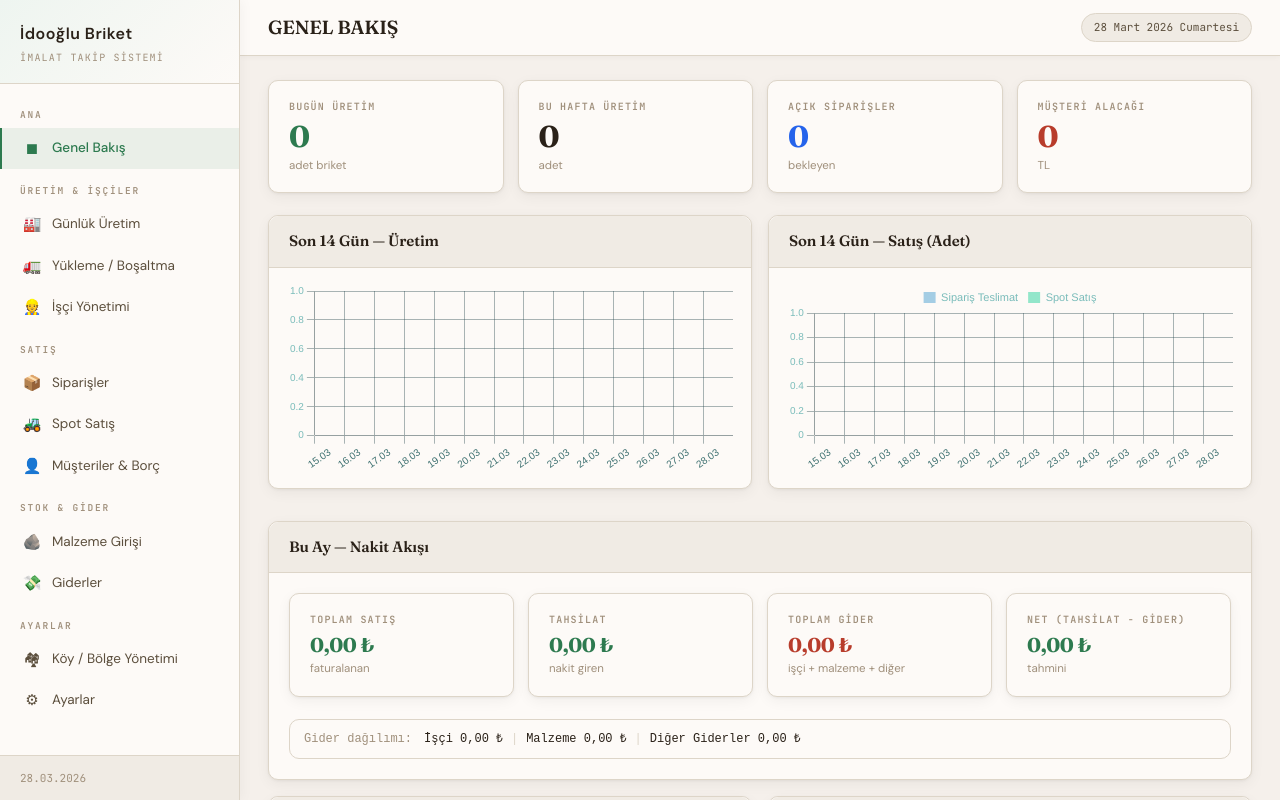
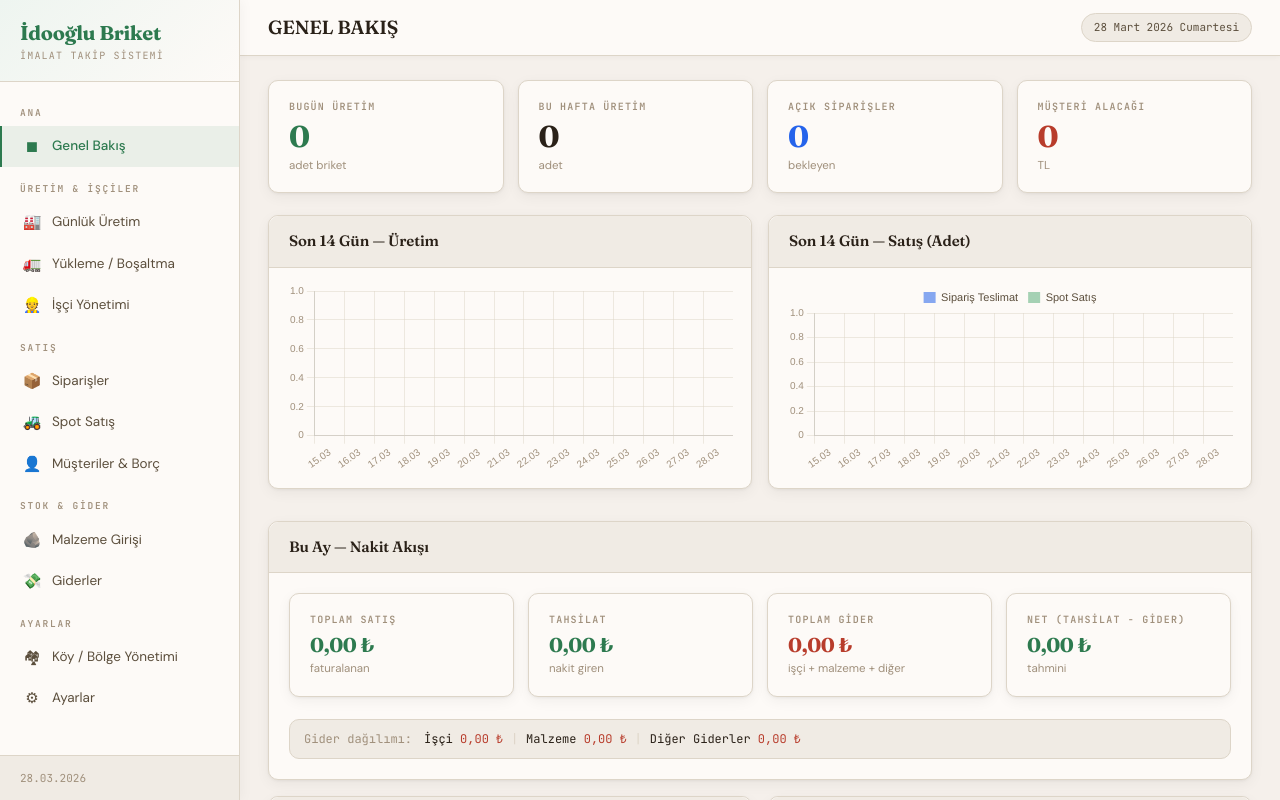
Before and after one commit to psikolojikdanisman/briketyonetim, a Next.js app: page / in a window 1280 px wide. Shown: the top 800 px of the page. Built offline with nearby package versions, Linux system fonts and the light colour scheme.

Commit message:
up 16.13

```diff
--- a/src/app/globals.css
+++ b/src/app/globals.css
@@ -1,18 +1,18 @@
-@import url('https://fonts.googleapis.com/css2?family=Fraunces:ital,opsz,wght@0,9..144,400;0,9..144,600;0,9..144,700;1,9..144,400&family=DM+Sans:wght@300;400;500;600&family=JetBrains+Mono:wght@400;500;600&display=swap');
+@import url('https://fonts.googleapis.com/css2?family=Fraunces:ital,opsz,wght@0,9..144,400;0,9..144,600;0,9..144,700;1,9..144,400&family=DM+Sans:wght@300;400;500;600&family=JetBrains+Mono:wght@400;500;600&family=IBM+Plex+Mono:wght@400;500;600&family=Bebas+Neue&display=swap');
 @tailwind base;
 @tailwind components;
 @tailwind utilities;
 
 :root {
-  --bg:       #f5f0eb;        /* sıcak krem arka plan */
-  --surface:  #fdfaf7;        /* kartlar - krem beyaz */
-  --surface2: #f0ebe4;        /* panel header, input bg */
-  --border:   #ddd5c8;        /* sıcak bej border */
+  --bg:       #f5f0eb;
+  --surface:  #fdfaf7;
+  --surface2: #f0ebe4;
+  --border:   #ddd5c8;
   --accent:   #2d7a4f;
   --accent2:  #3aa063;
-  --text:     #2a2118;        /* sıcak koyu kahve */
-  --text2:    #5c4f3d;        /* orta kahve */
-  --text3:    #a0907c;        /* soluk bej */
+  --text:     #2a2118;
+  --text2:    #5c4f3d;
+  --text3:    #a0907c;
   --green:    #2d7a4f;
   --red:      #b83c2b;
   --blue:     #2563eb;
@@ -21,6 +21,12 @@
   --sidebar-w: 240px;
   --shadow-card: 0 1px 3px rgba(0,0,0,0.05), 0 4px 14px rgba(0,0,0,0.05);
   --shadow-soft: 0 2px 8px rgba(45,122,79,0.10);
+
+  /* ── Alias değişkenler: birçok sayfada kullanılan eksik isimler ── */
+  --primary:  #2d7a4f;   /* var(--primary) → accent ile aynı      */
+  --danger:   #b83c2b;   /* var(--danger)  → red ile aynı         */
+  --success:  #2d7a4f;   /* var(--success) → green ile aynı       */
+  --warning:  #d97706;   /* var(--warning) → amber ile aynı       */
 }
 
 * { box-sizing: border-box; margin: 0; padding: 0; }
@@ -372,6 +378,7 @@ textarea { resize: vertical; min-height: 60px; }
 .btn-sm { padding: 5px 12px; font-size: 12px; }
 
 .btn-primary:active, .btn-secondary:active { transform: translateY(0); }
+.btn:disabled { opacity: 0.45; cursor: not-allowed; pointer-events: none; }
 
 /* ─── TABLE ─── */
 .table-wrap { overflow-x: auto; }
@@ -499,23 +506,43 @@ tr:hover td { background: rgba(45,122,79,0.04); color: var(--text); }
 /* ─── TOAST ─── */
 .toast {
   position: fixed;
-  bottom: 24px; right: 24px;
+  bottom: 24px;
+  right: 24px;
   background: var(--surface);
-  border: 1.5px solid var(--green);
   border-radius: var(--radius);
   padding: 12px 20px;
   color: var(--text);
   font-size: 13.5px;
   z-index: 9999;
-  display: none;
   box-shadow: 0 4px 20px rgba(0,0,0,0.10);
-  animation: slideIn .2s ease;
   font-weight: 500;
+  display: flex;
+  align-items: center;
+  gap: 10px;
+  min-width: 220px;
+  pointer-events: none;
 }
 
-@keyframes slideIn {
-  from { transform: translateY(10px); opacity: 0; }
-  to   { transform: translateY(0);    opacity: 1; }
+.toast--success { border: 1.5px solid var(--green); }
+.toast--error   { border: 1.5px solid var(--red); }
+
+.toast-icon {
+  font-size: 15px;
+  flex-shrink: 0;
+}
+.toast--success .toast-icon { color: var(--green); }
+.toast--error   .toast-icon { color: var(--red); }
+
+.toast--in  { animation: toastIn  0.22s ease forwards; }
+.toast--out { animation: toastOut 0.22s ease forwards; }
+
+@keyframes toastIn {
+  from { opacity: 0; transform: translateY(12px); }
+  to   { opacity: 1; transform: translateY(0); }
+}
+@keyframes toastOut {
+  from { opacity: 1; transform: translateY(0); }
+  to   { opacity: 0; transform: translateY(12px); }
 }
 
 /* ─── MISC ─── */
--- a/src/components/Sidebar.tsx
+++ b/src/components/Sidebar.tsx
@@ -1,4 +1,5 @@
 'use client';
+import { useMemo } from 'react';
 import type { PageKey } from '@/types';
 
 interface SidebarProps {
@@ -47,8 +48,16 @@ const NAV_ITEMS: {
 ];
 
 export default function Sidebar({ activePage, onNavigate }: SidebarProps) {
-  const now = new Date();
-  const dateStr = now.toLocaleDateString('tr-TR', { day: '2-digit', month: '2-digit', year: 'numeric' });
+  // Sadece component mount'ta hesaplanır, her render'da yeniden çalışmaz
+  const dateStr = useMemo(
+    () =>
+      new Date().toLocaleDateString('tr-TR', {
+        day: '2-digit',
+        month: '2-digit',
+        year: 'numeric',
+      }),
+    []
+  );
 
   // isci-detay sayfasındayken isciler nav-item'ı aktif göster
   const effectivePage = activePage === 'isci-detay' ? 'isciler' : activePage;
@@ -57,7 +66,7 @@ export default function Sidebar({ activePage, onNavigate }: SidebarProps) {
     <aside className="sidebar">
       {/* Başlık */}
       <div className="logo">
-        <div style={{ fontWeight: 700, fontSize: 16, letterSpacing: 0.5 }}>İdooğlu Briket</div>
+        <div className="logo-title">İdooğlu Briket</div>
         <div className="logo-sub">İmalat Takip Sistemi</div>
       </div>
 
@@ -68,16 +77,23 @@ export default function Sidebar({ activePage, onNavigate }: SidebarProps) {
             {group.section && (
               <div className="nav-section">{group.section}</div>
             )}
-            {group.items?.map((item) => (
+            {group.items?.map((item) => {
+              const isActive = effectivePage === item.key;
+              return (
                 <div
                   key={item.key}
-                className={`nav-item${effectivePage === item.key ? ' active' : ''}`}
+                  className={`nav-item${isActive ? ' active' : ''}`}
                   onClick={() => onNavigate(item.key)}
+                  onKeyDown={(e) => e.key === 'Enter' && onNavigate(item.key)}
+                  role="button"
+                  tabIndex={0}
+                  aria-current={isActive ? 'page' : undefined}
                 >
                   <span className="icon">{item.icon}</span>
                   {item.label}
                 </div>
-            ))}
+              );
+            })}
           </div>
         ))}
       </nav>
--- a/src/components/Toast.tsx
+++ b/src/components/Toast.tsx
@@ -1,5 +1,5 @@
 'use client';
-import { useEffect, useRef } from 'react';
+import { useEffect, useRef, useState } from 'react';
 
 export interface ToastState {
   message: string;
@@ -12,19 +12,38 @@ interface ToastProps {
 }
 
 export default function Toast({ state }: ToastProps) {
-  const style: React.CSSProperties = {
-    position: 'fixed',
-    bottom: 24,
-    right: 24,
-    background: 'var(--surface)',
-    border: `1px solid ${state.ok ? 'var(--green)' : 'var(--red)'}`,
-    borderRadius: 'var(--radius)',
-    padding: '11px 18px',
-    color: 'var(--text)',
-    fontSize: 13,
-    zIndex: 9999,
-    display: state.visible ? 'block' : 'none',
-    boxShadow: '0 4px 20px rgba(0,0,0,.3)',
-  };
-  return <div style={style}>{state.message}</div>;
+  const [rendered, setRendered] = useState(false);
+  const timerRef = useRef<ReturnType<typeof setTimeout> | null>(null);
+
+  useEffect(() => {
+    if (timerRef.current) clearTimeout(timerRef.current);
+
+    if (state.visible && state.message) {
+      setRendered(true);
+    } else {
+      // Çıkış animasyonu bittikten sonra DOM'dan kaldır
+      timerRef.current = setTimeout(() => setRendered(false), 250);
+    }
+
+    return () => {
+      if (timerRef.current) clearTimeout(timerRef.current);
+    };
+  }, [state.visible, state.message]);
+
+  if (!rendered) return null;
+
+  return (
+    <div
+      role="alert"
+      aria-live="polite"
+      className={[
+        'toast',
+        state.ok ? 'toast--success' : 'toast--error',
+        state.visible ? 'toast--in' : 'toast--out',
+      ].join(' ')}
+    >
+      <span className="toast-icon">{state.ok ? '✓' : '✕'}</span>
+      <span>{state.message}</span>
+    </div>
+  );
 }
--- a/src/components/pages/Dashboard.tsx
+++ b/src/components/pages/Dashboard.tsx
@@ -1,7 +1,7 @@
 'use client';
 import { useEffect, useRef } from 'react';
 import type { AppData } from '@/types';
-import { tl, fd, buHafta, buAy, GIDER_LABEL } from '@/lib/storage';
+import { tl, fd, buHafta, buAy } from '@/lib/storage';
 
 interface DashboardProps {
   data: AppData;
@@ -90,7 +90,7 @@ export default function Dashboard({ data }: DashboardProps) {
 
   const toplamTedarikBorc = tedarikBorc.reduce((s, t) => s + t.kalan, 0);
 
-  // ── Bu gün teslimatlar ───────────────────────────────────────────────────
+  // ── Bugün teslimatlar ────────────────────────────────────────────────────
   const bugunTeslimatlar = data.teslimatlar
     .filter(t => t.tarih === today)
     .slice(0, 5);
@@ -103,7 +103,9 @@ export default function Dashboard({ data }: DashboardProps) {
       const sT = data.spotSatislar.filter(x => x.musteriId === m.id).reduce((a, x) => a + (x.tutar - x.tahsil), 0);
       const soT = data.spotOdemeler.filter(o => o.musteriId === m.id).reduce((a, o) => a + o.tutar, 0);
       const alacak = Math.max(0, tT + sT - oT - soT);
-      const sonIslem = [...data.teslimatlar].filter(t => t.musteriId === m.id).sort((a, b) => b.tarih.localeCompare(a.tarih))[0];
+      const sonIslem = [...data.teslimatlar]
+        .filter(t => t.musteriId === m.id)
+        .sort((a, b) => b.tarih.localeCompare(a.tarih))[0];
       return { m, alacak, sonIslem };
     })
     .filter(x => x.alacak > 0)
@@ -143,28 +145,50 @@ export default function Dashboard({ data }: DashboardProps) {
     return p[2] + '.' + p[1];
   }
 
+  // Grafik renkleri — uygulamanın CSS değişkenleriyle uyumlu
+  const C_GREEN       = 'rgba(45,122,79,0.70)';
+  const C_GREEN_B     = '#2d7a4f';
+  const C_GREEN_LIGHT = 'rgba(58,160,99,0.45)';
+  const C_AMBER       = 'rgba(217,119,6,0.65)';
+  const C_BLUE        = 'rgba(37,99,235,0.55)';
+  const C_BLUE_B      = '#2563eb';
+  const C_RED         = 'rgba(184,60,43,0.55)';
+  const C_PURPLE      = 'rgba(139,92,246,0.55)';
+  const C_SLATE       = 'rgba(148,163,184,0.55)';
+
+  // Tooltip ve eksen renkleri — uygulamanın sıcak paletinden
+  const tooltipStyle = {
+    backgroundColor: '#2a2118',   // --text
+    titleColor:      '#fdfaf7',   // --surface
+    bodyColor:       '#a0907c',   // --text3
+    borderColor:     '#ddd5c8',   // --border
+    borderWidth:     1,
+  };
+
+  const axisStyle = {
+    grid:  { color: 'rgba(221,213,200,0.5)' },   // --border hafif
+    ticks: { color: '#a0907c', font: { size: 10 } }, // --text3
+  };
+
   const chartDefaults = {
     responsive: true,
     maintainAspectRatio: false,
     plugins: {
       legend: { display: false },
-      tooltip: {
-        backgroundColor: '#1e3235',
-        titleColor: '#d0f0ee',
-        bodyColor: '#7abcba',
-        borderColor: '#2a4a4e',
-        borderWidth: 1,
-      },
+      tooltip: tooltipStyle,
     },
     scales: {
-      x: { grid: { color: 'rgba(42,74,78,.4)' }, ticks: { color: '#3d7070', font: { size: 10 } } },
-      y: { grid: { color: 'rgba(42,74,78,.4)' }, ticks: { color: '#7abcba', font: { size: 10 } }, beginAtZero: true },
+      x: { grid: axisStyle.grid, ticks: axisStyle.ticks },
+      y: { grid: axisStyle.grid, ticks: axisStyle.ticks, beginAtZero: true },
     },
   };
 
   function drawCharts() {
-    const Chart = (window as Record<string, unknown>).Chart as { new(ctx: HTMLCanvasElement, config: unknown): unknown };
+    const Chart = (window as Record<string, unknown>).Chart as {
+      new(ctx: HTMLCanvasElement, config: unknown): unknown;
+    };
     if (!Chart) return;
+
     Object.values(chartsRef.current).forEach((c: unknown) => {
       if (c && typeof (c as { destroy: () => void }).destroy === 'function')
         (c as { destroy: () => void }).destroy();
@@ -180,9 +204,11 @@ export default function Dashboard({ data }: DashboardProps) {
           labels: gunler.map(dKisa),
           datasets: [{
             label: 'Üretim (adet)',
-            data: gunler.map(g => data.uretimler.filter(u => u.tarih === g).reduce((s, u) => s + u.miktar, 0)),
-            backgroundColor: 'rgba(46,196,182,.55)',
-            borderColor: '#2ec4b6',
+            data: gunler.map(g =>
+              data.uretimler.filter(u => u.tarih === g).reduce((s, u) => s + u.miktar, 0)
+            ),
+            backgroundColor: C_GREEN,
+            borderColor: C_GREEN_B,
             borderWidth: 0,
             borderRadius: 4,
           }],
@@ -200,14 +226,18 @@ export default function Dashboard({ data }: DashboardProps) {
           datasets: [
             {
               label: 'Sipariş Teslimat',
-              data: gunler.map(g => data.teslimatlar.filter(t => t.tarih === g).reduce((s, t) => s + t.adet, 0)),
-              backgroundColor: 'rgba(106,176,216,.6)',
+              data: gunler.map(g =>
+                data.teslimatlar.filter(t => t.tarih === g).reduce((s, t) => s + t.adet, 0)
+              ),
+              backgroundColor: C_BLUE,
               borderRadius: 3,
             },
             {
               label: 'Spot Satış',
-              data: gunler.map(g => data.spotSatislar.filter(s => s.tarih === g).reduce((s, x) => s + x.adet, 0)),
-              backgroundColor: 'rgba(77,217,172,.6)',
+              data: gunler.map(g =>
+                data.spotSatislar.filter(s => s.tarih === g).reduce((s, x) => s + x.adet, 0)
+              ),
+              backgroundColor: C_GREEN_LIGHT,
               borderRadius: 3,
             },
           ],
@@ -215,8 +245,11 @@ export default function Dashboard({ data }: DashboardProps) {
         options: {
           ...chartDefaults,
           plugins: {
-            legend: { display: true, labels: { color: '#7abcba', font: { size: 11 }, boxWidth: 12 } },
-            tooltip: chartDefaults.plugins.tooltip,
+            legend: {
+              display: true,
+              labels: { color: '#5c4f3d', font: { size: 11 }, boxWidth: 12 }, // --text2
+            },
+            tooltip: tooltipStyle,
           },
         },
       });
@@ -228,7 +261,10 @@ export default function Dashboard({ data }: DashboardProps) {
       const now2 = new Date();
       const aylar = Array.from({ length: 6 }, (_, i) => {
         const d = new Date(now2.getFullYear(), now2.getMonth() - (5 - i), 1);
-        return { str: d.getFullYear() + '-' + String(d.getMonth() + 1).padStart(2, '0'), lbl: ayAd[d.getMonth()] };
+        return {
+          str: d.getFullYear() + '-' + String(d.getMonth() + 1).padStart(2, '0'),
+          lbl: ayAd[d.getMonth()],
+        };
       });
       chartsRef.current.c4 = new Chart(chart4Ref.current, {
         type: 'bar',
@@ -241,8 +277,8 @@ export default function Dashboard({ data }: DashboardProps) {
                 data.teslimatlar.filter(t => t.tarih.startsWith(a.str)).reduce((s, t) => s + t.tutar, 0) +
                 data.spotSatislar.filter(s => s.tarih.startsWith(a.str)).reduce((s, x) => s + x.tutar, 0)
               ),
-              backgroundColor: 'rgba(106,176,216,.5)',
-              borderColor: '#6ab0d8',
+              backgroundColor: C_BLUE,
+              borderColor: C_BLUE_B,
               borderWidth: 1,
               borderRadius: 4,
             },
@@ -254,8 +290,8 @@ export default function Dashboard({ data }: DashboardProps) {
                 data.spotSatislar.filter(s => s.tarih.startsWith(a.str)).reduce((s, x) => s + x.tahsil, 0) +
                 data.spotOdemeler.filter(o => o.tarih.startsWith(a.str)).reduce((s, o) => s + o.tutar, 0)
               ),
-              backgroundColor: 'rgba(77,217,172,.6)',
-              borderColor: '#4dd9ac',
+              backgroundColor: C_GREEN,
+              borderColor: C_GREEN_B,
               borderWidth: 1,
               borderRadius: 4,
             },
@@ -264,8 +300,11 @@ export default function Dashboard({ data }: DashboardProps) {
         options: {
           ...chartDefaults,
           plugins: {
-            legend: { display: true, labels: { color: '#7abcba', font: { size: 11 }, boxWidth: 12 } },
-            tooltip: chartDefaults.plugins.tooltip,
+            legend: {
+              display: true,
+              labels: { color: '#5c4f3d', font: { size: 11 }, boxWidth: 12 },
+            },
+            tooltip: tooltipStyle,
           },
         },
       });
@@ -289,7 +328,7 @@ export default function Dashboard({ data }: DashboardProps) {
           labels: katLabels,
           datasets: [{
             data: katData,
-            backgroundColor: ['#f6c90e','#2ec4b6','#4dd9ac','#6ab0d8','#a78bfa','#94a3b8'],
+            backgroundColor: [C_AMBER, C_GREEN, C_GREEN_LIGHT, C_BLUE, C_PURPLE, C_SLATE],
             borderWidth: 0,
           }],
         },
@@ -297,8 +336,12 @@ export default function Dashboard({ data }: DashboardProps) {
           responsive: true,
           maintainAspectRatio: false,
           plugins: {
-            legend: { display: true, position: 'right', labels: { color: '#7abcba', font: { size: 10 }, boxWidth: 10 } },
-            tooltip: chartDefaults.plugins.tooltip,
+            legend: {
+              display: true,
+              position: 'right',
+              labels: { color: '#5c4f3d', font: { size: 10 }, boxWidth: 10 },
+            },
+            tooltip: tooltipStyle,
           },
         },
       });
@@ -334,13 +377,17 @@ export default function Dashboard({ data }: DashboardProps) {
       {/* ── Grafikler: Üretim + Satış ── */}
       <div className="two-col" style={{ marginBottom: 16 }}>
         <div className="panel">
-          <div className="panel-header"><div className="panel-title">Son 14 Gün — Üretim</div></div>
+          <div className="panel-header">
+            <div className="panel-title">Son 14 Gün — Üretim</div>
+          </div>
           <div className="panel-body" style={{ padding: '14px 18px', height: 220 }}>
             <canvas ref={chart1Ref} />
           </div>
         </div>
         <div className="panel">
-          <div className="panel-header"><div className="panel-title">Son 14 Gün — Satış (Adet)</div></div>
+          <div className="panel-header">
+            <div className="panel-title">Son 14 Gün — Satış (Adet)</div>
+          </div>
           <div className="panel-body" style={{ padding: '14px 18px', height: 220 }}>
             <canvas ref={chart2Ref} />
           </div>
@@ -349,7 +396,9 @@ export default function Dashboard({ data }: DashboardProps) {
 
       {/* ── Bu Ay Nakit Akışı ── */}
       <div className="panel" style={{ marginBottom: 16 }}>
-        <div className="panel-header"><div className="panel-title">Bu Ay — Nakit Akışı</div></div>
+        <div className="panel-header">
+          <div className="panel-title">Bu Ay — Nakit Akışı</div>
+        </div>
         <div className="panel-body">
           <div className="stat-grid">
             <div className="stat-card">
@@ -369,23 +418,32 @@ export default function Dashboard({ data }: DashboardProps) {
             </div>
             <div className="stat-card">
               <div className="stat-label">Net (Tahsilat − Gider)</div>
-              <div className={`stat-value ${ayNetKar >= 0 ? 'c-green' : 'c-red'}`} style={{ fontSize: 20 }}>{tl(ayNetKar)}</div>
+              <div className={`stat-value ${ayNetKar >= 0 ? 'c-green' : 'c-red'}`} style={{ fontSize: 20 }}>
+                {tl(ayNetKar)}
+              </div>
               <div className="stat-sub">tahmini</div>
             </div>
           </div>
 
           {/* Gider detay satırı */}
           <div style={{
-            display: 'flex', gap: 8, flexWrap: 'wrap', marginTop: 12,
-            padding: '10px 14px', background: 'var(--surface)', borderRadius: 'var(--radius)',
-            border: '1px solid var(--border)', fontSize: 12, fontFamily: 'IBM Plex Mono, monospace',
+            display: 'flex',
+            gap: 8,
+            flexWrap: 'wrap',
+            marginTop: 12,
+            padding: '10px 14px',
+            background: 'var(--surface2)',
+            borderRadius: 'var(--radius)',
+            border: '1px solid var(--border)',
+            fontSize: 12,
+            fontFamily: 'JetBrains Mono, monospace',
           }}>
             <span style={{ color: 'var(--text3)', marginRight: 4 }}>Gider dağılımı:</span>
-            <span>İşçi <span style={{ color: 'var(--danger)' }}>{tl(ayIsciOdeme)}</span></span>
+            <span>İşçi <span style={{ color: 'var(--red)' }}>{tl(ayIsciOdeme)}</span></span>
             <span style={{ color: 'var(--border)' }}>|</span>
-            <span>Malzeme <span style={{ color: 'var(--danger)' }}>{tl(ayMalzemeGider)}</span></span>
+            <span>Malzeme <span style={{ color: 'var(--red)' }}>{tl(ayMalzemeGider)}</span></span>
             <span style={{ color: 'var(--border)' }}>|</span>
-            <span>Diğer Giderler <span style={{ color: 'var(--danger)' }}>{tl(ayDigerGider)}</span></span>
+            <span>Diğer Giderler <span style={{ color: 'var(--red)' }}>{tl(ayDigerGider)}</span></span>
           </div>
         </div>
       </div>
@@ -393,13 +451,17 @@ export default function Dashboard({ data }: DashboardProps) {
       {/* ── Tahsilat Grafiği + Gider Donut ── */}
       <div className="two-col" style={{ marginBottom: 16 }}>
         <div className="panel">
-          <div className="panel-header"><div className="panel-title">Aylık Tahsilat vs Satış</div></div>
+          <div className="panel-header">
+            <div className="panel-title">Aylık Tahsilat vs Satış</div>
+          </div>
           <div className="panel-body" style={{ padding: '14px 18px', height: 220 }}>
             <canvas ref={chart4Ref} />
           </div>
         </div>
         <div className="panel">
-          <div className="panel-header"><div className="panel-title">Bu Ay Gider Dağılımı</div></div>
+          <div className="panel-header">
+            <div className="panel-title">Bu Ay Gider Dağılımı</div>
+          </div>
           <div className="panel-body" style={{ padding: '14px 18px', height: 220 }}>
             <canvas ref={chart5Ref} />
           </div>
@@ -411,8 +473,8 @@ export default function Dashboard({ data }: DashboardProps) {
         <div className="panel">
           <div className="panel-header">
             <div className="panel-title">Bu Hafta İşçi Durumu</div>
-            <span style={{ fontSize: 11, color: 'var(--text3)', fontFamily: 'IBM Plex Mono, monospace' }}>
-              Toplam borç: <strong style={{ color: 'var(--danger)' }}>{tl(haftaIsciBorc)}</strong>
+            <span style={{ fontSize: 11, color: 'var(--text3)', fontFamily: 'JetBrains Mono, monospace' }}>
+              Toplam borç: <strong style={{ color: 'var(--red)' }}>{tl(haftaIsciBorc)}</strong>
             </span>
           </div>
           <div className="panel-body-0">
@@ -425,9 +487,15 @@ export default function Dashboard({ data }: DashboardProps) {
                   <tr><td colSpan={4} className="empty">İşçi yok</td></tr>
                 ) : data.isciler.map(i => {
                   const kazanc =
-                    data.uretimler.filter(u => u.tarih >= haftaBas && u.isciler.includes(i.id)).reduce((s, u) => s + u.kisiBasiUcret, 0) +
-                    data.yuklemeler.filter(y => y.tarih >= haftaBas && y.isciler.includes(i.id)).reduce((s, y) => s + y.kisiBasiUcret, 0);
-                  const odenen = data.avanslar.filter(a => a.isciId === i.id && a.tarih >= haftaBas).reduce((s, a) => s + a.tutar, 0);
+                    data.uretimler
+                      .filter(u => u.tarih >= haftaBas && u.isciler.includes(i.id))
+                      .reduce((s, u) => s + u.kisiBasiUcret, 0) +
+                    data.yuklemeler
+                      .filter(y => y.tarih >= haftaBas && y.isciler.includes(i.id))
+                      .reduce((s, y) => s + y.kisiBasiUcret, 0);
+                  const odenen = data.avanslar
+                    .filter(a => a.isciId === i.id && a.tarih >= haftaBas)
+                    .reduce((s, a) => s + a.tutar, 0);
                   const kalan = kazanc - odenen;
                   return (
                     <tr key={i.id}>
@@ -446,8 +514,8 @@ export default function Dashboard({ data }: DashboardProps) {
         <div className="panel">
           <div className="panel-header">
             <div className="panel-title">Tedarikçi Borç Durumu</div>
-            <span style={{ fontSize: 11, color: 'var(--text3)', fontFamily: 'IBM Plex Mono, monospace' }}>
-              Toplam: <strong style={{ color: 'var(--danger)' }}>{tl(toplamTedarikBorc)}</strong>
+            <span style={{ fontSize: 11, color: 'var(--text3)', fontFamily: 'JetBrains Mono, monospace' }}>
+              Toplam: <strong style={{ color: 'var(--red)' }}>{tl(toplamTedarikBorc)}</strong>
             </span>
           </div>
           <div className="panel-body-0">
@@ -473,7 +541,9 @@ export default function Dashboard({ data }: DashboardProps) {
       {/* ── Bugün Teslimatlar + Borçlu Müşteriler ── */}
       <div className="two-col">
         <div className="panel">
-          <div className="panel-header"><div className="panel-title">Bugün Teslimatlar</div></div>
+          <div className="panel-header">
+            <div className="panel-title">Bugün Teslimatlar</div>
+          </div>
           <div className="panel-body-0">
             <table>
               <thead>
@@ -504,7 +574,9 @@ export default function Dashboard({ data }: DashboardProps) {
         </div>
 
         <div className="panel">
-          <div className="panel-header"><div className="panel-title">Borçlu Müşteriler</div></div>
+          <div className="panel-header">
+            <div className="panel-title">Borçlu Müşteriler</div>
+          </div>
           <div className="panel-body-0">
             <table>
               <thead>
@@ -518,7 +590,9 @@ export default function Dashboard({ data }: DashboardProps) {
                     <td className="td-bold">{m.isim}</td>
                     <td style={{ fontSize: 12, color: 'var(--text2)' }}>{m.koy || m.bolge || '—'}</td>
                     <td className="td-mono negative">{tl(alacak)}</td>
-                    <td>{sonIslem ? fd(sonIslem.tarih) : '—'}</td>
+                    <td style={{ fontFamily: 'JetBrains Mono, monospace', fontSize: 12 }}>
+                      {sonIslem ? fd(sonIslem.tarih) : '—'}
+                    </td>
                   </tr>
                 ))}
               </tbody>
```
Lines whose indentation alone changed are shown as unchanged.
